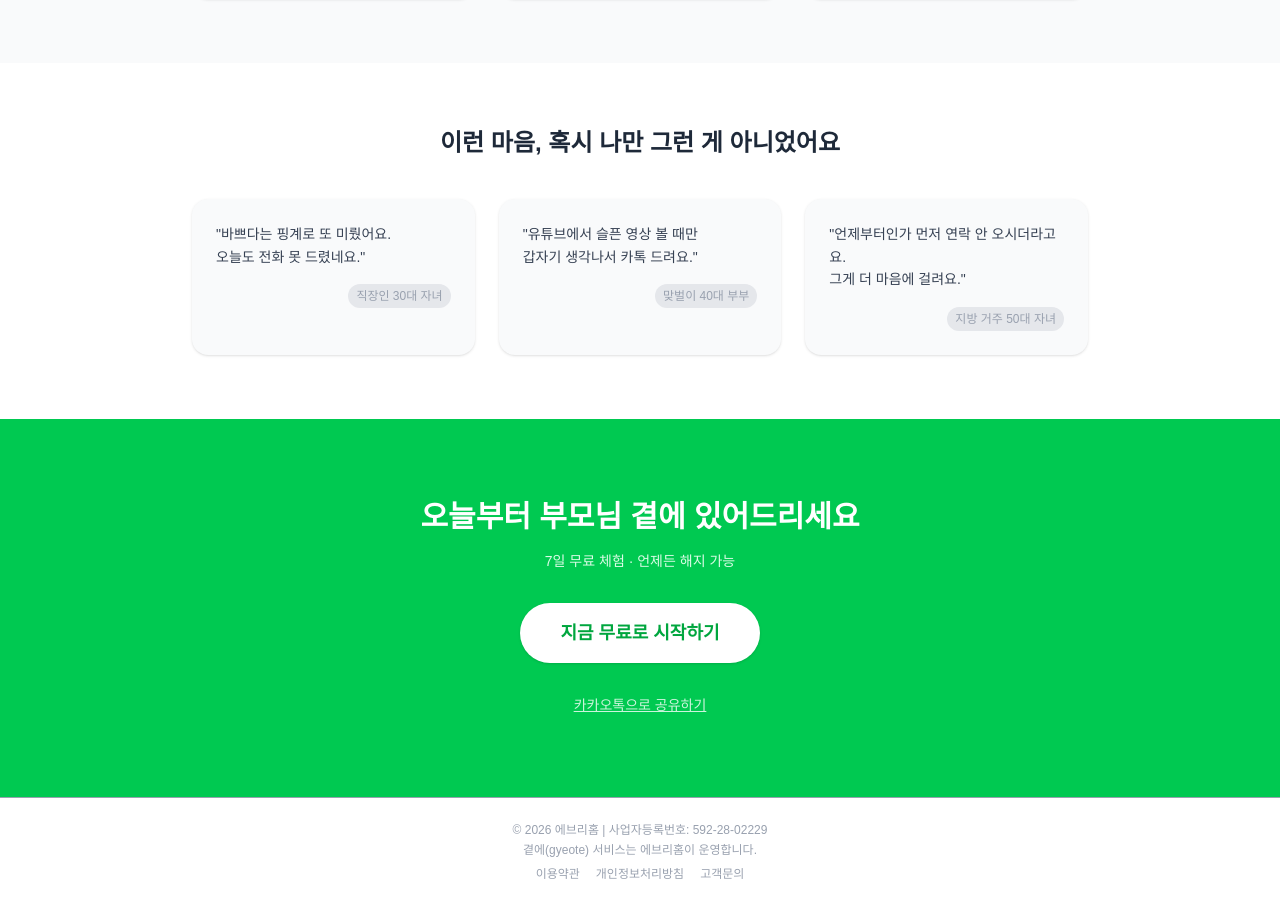
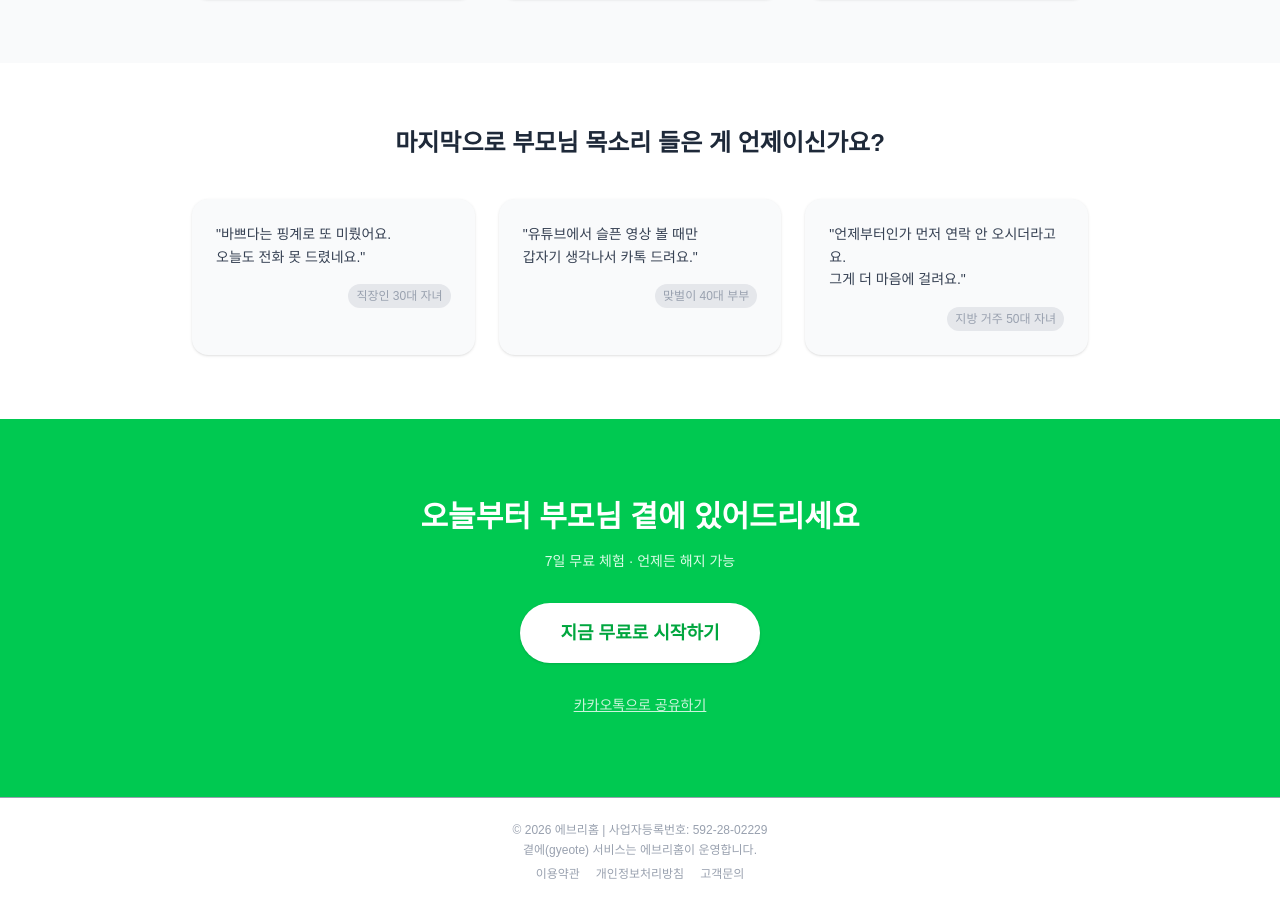
Before and after one commit to kindboy0427-collab/gyeote, a Next.js app: page / in a window 1280 px wide. Shown: the part 1029-1935 px from the top of the page. Built offline with nearby package versions, Linux system fonts and the light colour scheme.

Commit message:
update landing text

```diff
--- a/app/page.tsx
+++ b/app/page.tsx
@@ -55,7 +55,7 @@
 
       <section className="px-6 py-16 bg-white">
 
-        <h3 className="text-center text-2xl font-bold text-gray-800 mb-10">이런 마음, 혹시 나만 그런 게 아니었어요</h3>
+        <h3 className="text-center text-2xl font-bold text-gray-800 mb-10">마지막으로 부모님 목소리 들은 게 언제이신가요?</h3>
 
         <div className="grid grid-cols-1 md:grid-cols-3 gap-6 max-w-4xl mx-auto">
 
```
